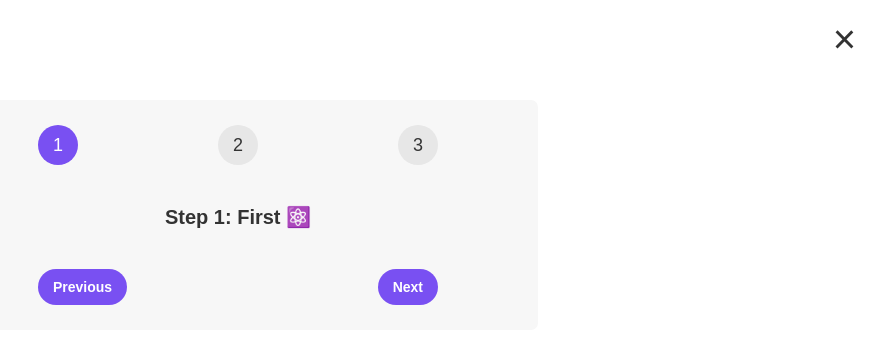
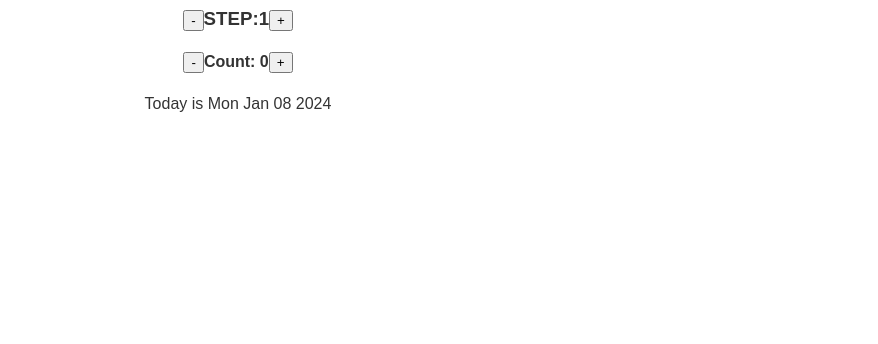
Before and after one commit to Jayaprakashs-AdapptLimited/Steps, a React (Create React App) app: page / in a window 1280 px wide. Shown: the top 344 px of the page, without its empty margins (402-1280 px from the left). Built offline with nearby package versions, Linux system fonts and the light colour scheme.

Commit message:
dateCount part

```diff
--- /dev/null
+++ b/src/dateCount.js
@@ -0,0 +1,29 @@
+import "./styles.css";
+import { useState } from "react";
+
+export default function App() {
+  const [count, setCount] = useState(0);
+  const [step, setStep] = useState(1);
+
+  const date = new Date();
+  console.log(date);
+  date.setDate(date.getDate() + count);
+  return (
+    <div className="App">
+      <h3>
+        <button onClick={() => setStep((step) => step - 1)}> - </button>Step:
+        {step}
+        <button onClick={() => setStep((step) => step + 1)}> + </button>
+      </h3>
+      <h4>
+        <button onClick={() => setCount((count) => count - step)}> - </button>
+        Count: {count}
+        <button onClick={() => setCount((count) => count + step)}> + </button>
+      </h4>
+      <span> {count === 0 ? "Today is " : count > 0 ?
+      `${count} days from today is `:
+      `${count} days ago was`} </span>
+      <span> {date.toDateString()} </span>
+    </div>
+  );
+}
--- a/src/index.js
+++ b/src/index.js
@@ -1,7 +1,8 @@
 import React from 'react';
 import ReactDOM from 'react-dom/client';
 import './index.css';
-import App from './App-revise.js';
+// import App from './App-revise.js';
+import App from './dateCount';
 
 const root = ReactDOM.createRoot(document.getElementById('root'));
 root.render(
--- /dev/null
+++ b/src/styles.css
@@ -0,0 +1,3 @@
+* {
+    text-align: center;
+}
```
